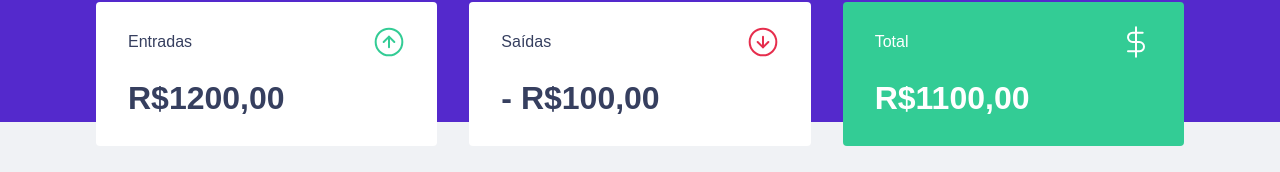
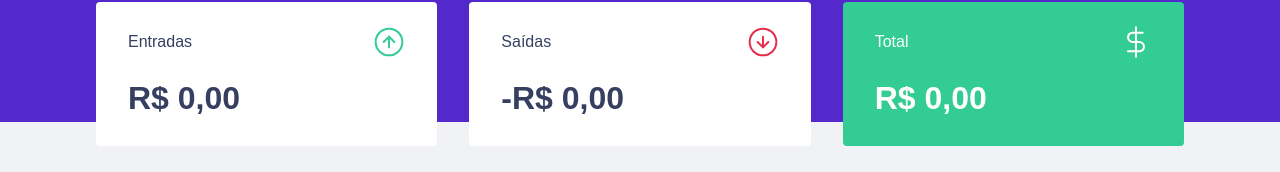
Before and after one commit to pehcst/financeapp, a React (Create React App) app: page / in a window 1280 px wide. Shown: the part 150-322 px from the top of the page. Built offline with nearby package versions, Linux system fonts and the light colour scheme; no server answers; what miragejs would draw is missing.

Commit message:
chore: summary reduce

```diff
--- a/src/components/Summary/index.tsx
+++ b/src/components/Summary/index.tsx
@@ -7,7 +7,24 @@
 import { Container } from "./styles";
 
 export function Summary() {
-  const {transactions} = useContext(TransactionsContext);
+  const { transactions } = useContext(TransactionsContext);
+
+  const summary = transactions.reduce((acc, transaction) => {
+    if(transaction.type === 'deposit') {
+      acc.deposits += transaction.amount;
+      acc.total += transaction.amount;
+    }
+    else {
+      acc.withdraws += transaction.amount;
+      acc.total -= transaction.amount;
+    }
+
+    return acc;
+  },{
+    deposits: 0,
+    withdraws: 0,
+    total: 0
+  });
 
   return (
     <Container>
@@ -16,21 +33,43 @@
           <p>Entradas</p>
           <img src={IcomeImg} alt="" />
         </header>
-        <strong>R$1200,00</strong>
+        <strong>
+          {
+            new Intl.NumberFormat('pt-BR', {
+              style: 'currency',
+              currency: 'BRL'
+            }).format(summary.deposits)
+          }
+        </strong>
       </div>
       <div>
         <header>
           <p>Saídas</p>
           <img src={OutImg} alt="" />
         </header>
-        <strong> - R$100,00</strong>
+        <strong>
+          -
+          {
+            new Intl.NumberFormat('pt-BR', {
+              style: 'currency',
+              currency: 'BRL'
+            }).format(summary.withdraws)
+          }
+        </strong>
       </div>
       <div className="highlight-background">
         <header>
           <p>Total</p>
           <img src={TotalImg} alt="" />
         </header>
-        <strong>R$1100,00</strong>
+        <strong>
+          {
+            new Intl.NumberFormat('pt-BR', {
+              style: 'currency',
+              currency: 'BRL'
+            }).format(summary.total)
+          }
+        </strong>
       </div>
     </Container>
   )
```
